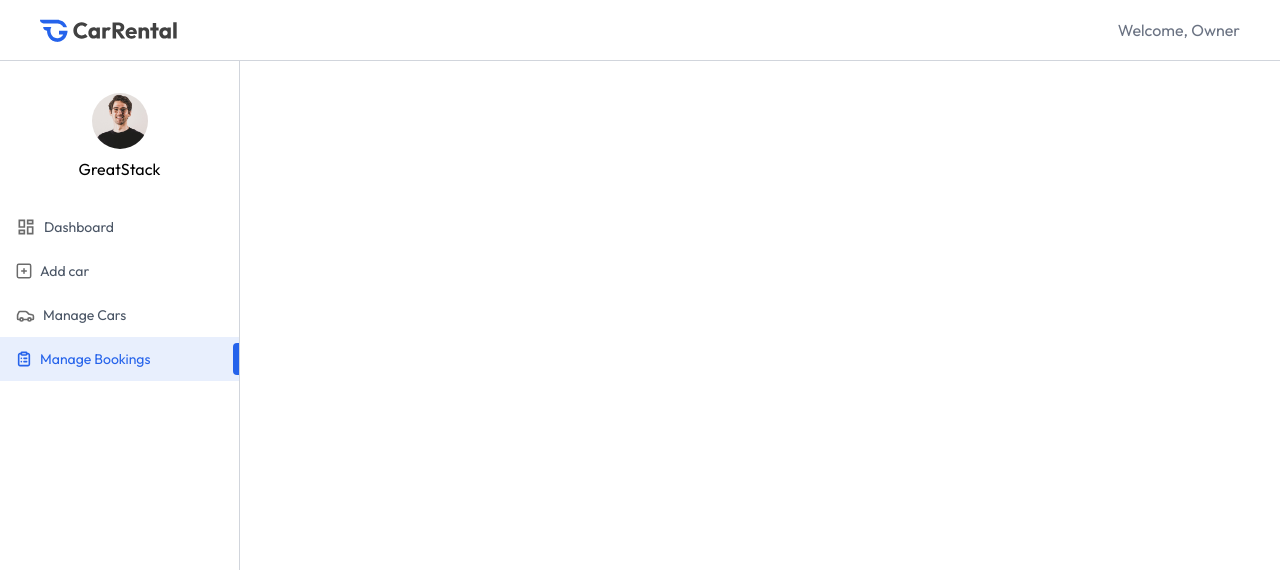
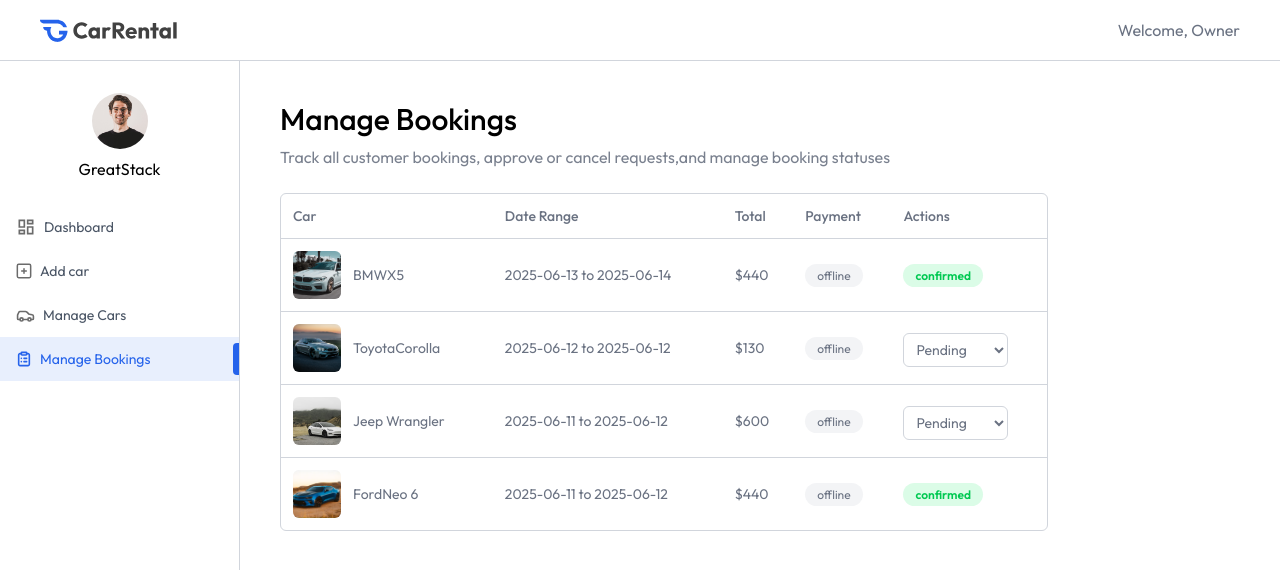
Before and after one commit to piyush-mohanty82/rentGo, a React (Vite) app in the folder client/: page /owner/manage-bookings in a window 1280 px wide. Shown: the top 570 px of the page. Built offline with nearby package versions, Linux system fonts and the light colour scheme; a web font is replaced by a local one.

Commit message:
completed manageBookings

```diff
--- a/client/src/pages/owner/ManageBookings.jsx
+++ b/client/src/pages/owner/ManageBookings.jsx
@@ -1,9 +1,71 @@
-import React from 'react'
+import React, { useEffect, useState } from 'react'
+import { dummyMyBookingsData } from '../../assets/assets';
+import Title from '../../components/owner/Title';
 
 const ManageBookings = () => {
+
+   const [bookings,setBookings] = useState([]);
+
+   const fetchOwnerBookings = async () => {
+      setBookings(dummyMyBookingsData);
+   }
+
+   useEffect(()=>{
+    fetchOwnerBookings();
+   },[])
   return (
-    <div>
+    <div className='px-4 pt-10 md:px-10 w-full'>
 
+      <Title title="Manage Bookings" subTitle="Track all customer bookings, approve or cancel requests,and manage booking statuses" />
+
+       <div className='max-w-3xl w-full rounded-md overflow-hidden border border-gray-300 mt-6'>
+          <table className='w-full border-collapse text-left text-sm text-gray-600'>
+            <thead className='text-gray-500'>
+              <tr>
+                <th className='p-3 font-medium'>Car</th>
+                <th className='p-3 font-medium max-md:hidden'>Date Range</th>
+                <th className='p-3 font-medium'>Total</th>
+                <th className='p-3 font-medium max-md:hidden'>Payment</th>
+                <th className='p-3 font-medium'>Actions</th>
+              </tr>
+            </thead>
+            <tbody>
+              {bookings.map((booking,index)=>(
+                <tr key={index} className='border-t border-gray-300 text-gray-500'>
+
+                  <td className='p-3 flex items-center gap-3'>
+                    <img src={booking.car.image} alt="" className='h-12 w-12 aspect-square rounded-md object-cover'/>
+                    <p>{booking.car.brand}{booking.car.model}</p>
+                  </td>
+
+                  <td className='p-3 max-md:hidden'>
+                    {booking.pickupDate.split('T')[0]} to {booking.returnDate.split('T')[0]}
+                  </td>
+
+                  <td className='p-3'>
+                    {import.meta.env.VITE_CURRENCY}{booking.price}
+                  </td>
+
+                  <td className='p-3 max-md:hidden'>
+                    <span className='bg-gray-100 px-3 py-1 rounded-full text-xs'>offline</span>
+                  </td>
+
+                  <td className='p-3'>
+                    {booking.status === 'pending' ? (
+                      <select value={booking.status} className='px-2 py-1.5 mt-1 text-gray-500 border border-gray-300 rounded-md outline-none'>
+                        <option value="pending">Pending</option>
+                        <option value="cancelled">Cancelled</option>
+                        <option value="confirmed">Confirmed</option>
+                      </select>
+                    ) : (
+                      <span className={`px-3 py-1 rounded-full text-xs font-semibold ${booking.status === 'confirmed' ? 'bg-green-100 text-green-500' : 'bg-red-100 text-red-500'}`}>{booking.status}</span>
+                    ) }
+                  </td>
+                </tr>
+              ))}
+            </tbody>
+          </table>
+       </div>
     </div>
   )
 }
```
